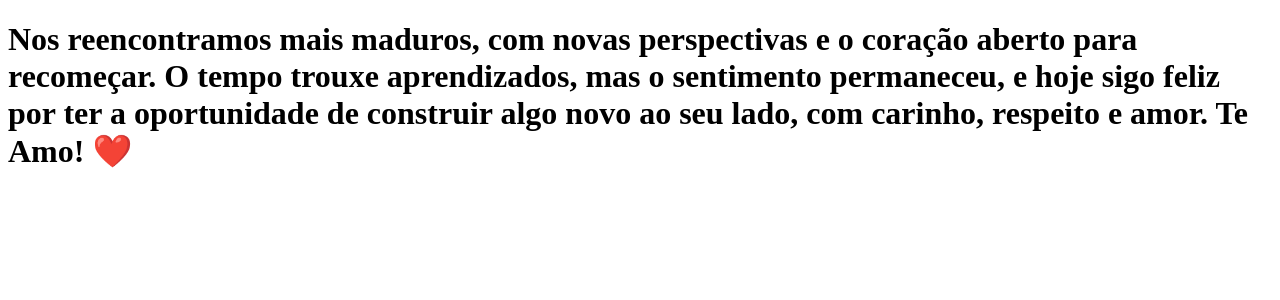
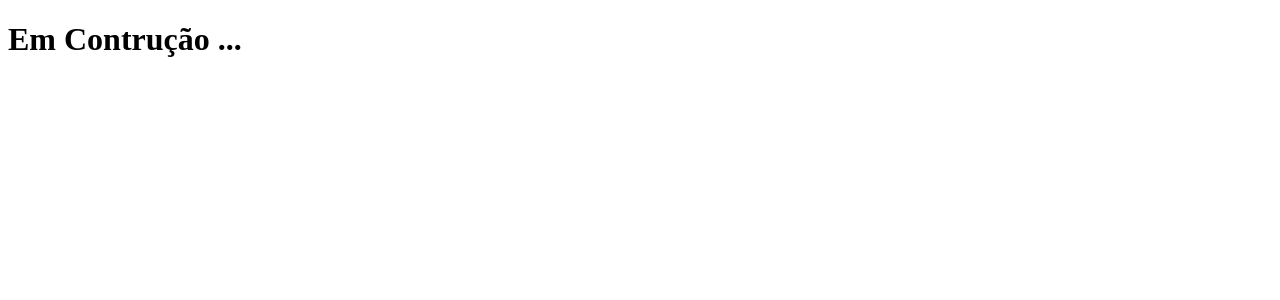
Before and after one commit to willianft/clone-tabnews, a Next.js app: page / in a window 1280 px wide. Shown: the top 300 px of the page. Built offline with nearby package versions, Linux system fonts and the light colour scheme.

Commit message:
`alteração pagina em construção`

```diff
--- a/pages/index.js
+++ b/pages/index.js
@@ -1,11 +1,4 @@
 function Home() {
-  return (
-    <h1>
-      Nos reencontramos mais maduros, com novas perspectivas e o coração aberto
-      para recomeçar. O tempo trouxe aprendizados, mas o sentimento permaneceu,
-      e hoje sigo feliz por ter a oportunidade de construir algo novo ao seu
-      lado, com carinho, respeito e amor. Te Amo! ❤️{" "}
-    </h1>
-  );
+  return <h1> Em Contrução ... </h1>;
 }
 export default Home;
```
